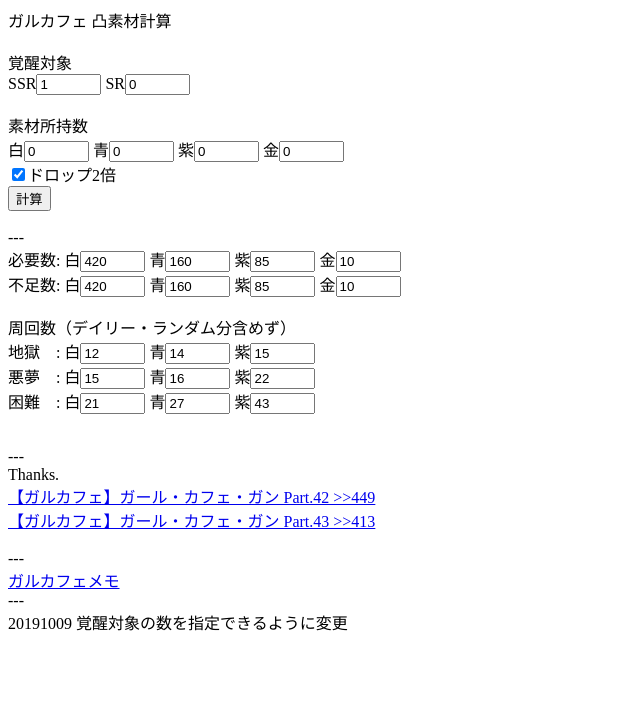
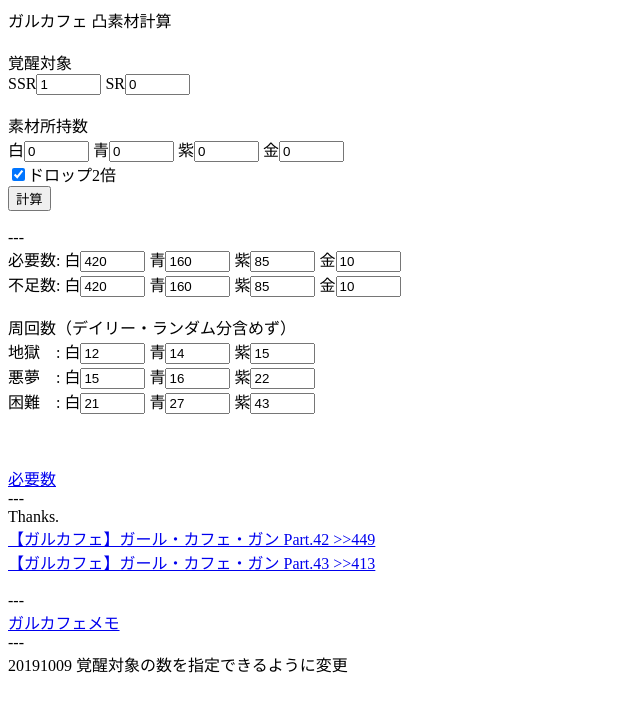
Before and after one commit to gcgcal/gcgcal.github.io, a plain HTML site: page index.html in a window 1280 px wide. Shown: the whole page, without its empty margins (0-640 px from the left). Drawn offline with Linux system fonts and the light colour scheme.

Commit message:
Update index.html

```diff
--- a/index.html
+++ b/index.html
@@ -112,7 +112,8 @@
 		document.form1.round_hp.value = Math.ceil(round_hp);
 	}
 	</script>
-
+	<br>
+	<a href="https://github.com/gcgcal/gcgcal.github.io/wiki/%E8%82%B2%E6%88%90%E8%B2%BB%E7%94%A8#%E9%99%90%E7%95%8C%E7%AA%81%E7%A0%B4">必要数</a><br>
 	---<br>
 	Thanks.<br>
 	<a href="https://krsw.5ch.net/test/read.cgi/gamesm/1570341406/449">【ガルカフェ】ガール・カフェ・ガン Part.42 >>449</a><br>
```
